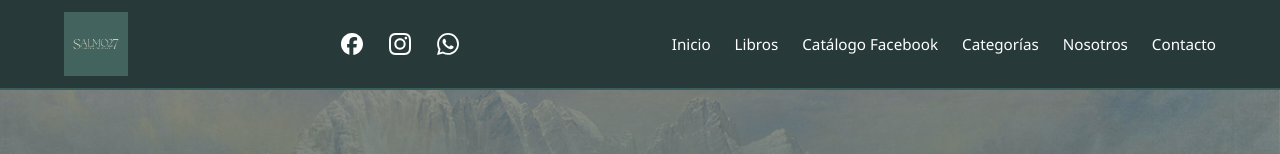
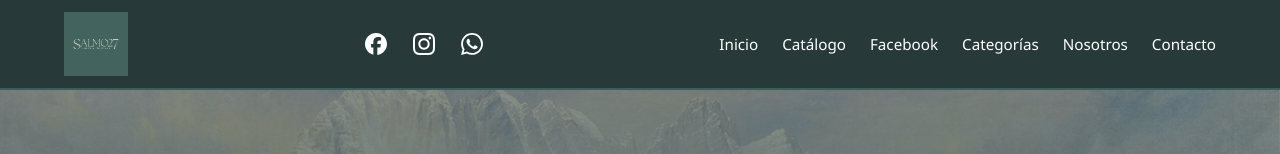
Before and after one commit to josuecavargas-star/salmo27libreria, a plain HTML site: page public/index.html in a window 1280 px wide. Shown: the top 154 px of the page. Drawn offline with Linux system fonts and the light colour scheme.

Commit message:
Reorganicé la navegación de la landing page: cambié 'Libros' por 'Catálogo' (que enlaza a libros.html) y 'Catálogo Facebook' por 'Facebook'. También actualicé el botón 'Ver catálogo' del hero para que apunte a la página de libros en vez de la sección de Facebook.

```diff
--- a/public/index.html
+++ b/public/index.html
@@ -36,8 +36,8 @@
 
       <nav class="nav" id="nav">
         <a href="#inicio">Inicio</a>
-        <a href="libros.html">Libros</a>
-        <a href="#catalogo">Catálogo Facebook</a>
+        <a href="libros.html">Catálogo</a>
+        <a href="#catalogo">Facebook</a>
         <a href="#categorias">Categorías</a>
         <a href="#nosotros">Nosotros</a>
         <a href="#contacto">Contacto</a>
@@ -57,7 +57,7 @@
           inspiran tu día a día.
         </p>
         <div class="hero__actions">
-          <a href="#catalogo" class="btn btn--primary">Ver catálogo</a>
+          <a href="libros.html" class="btn btn--primary">Ver catálogo</a>
           <a href="#contacto" class="btn btn--ghost">Contáctanos</a>
         </div>
        </div>
```
